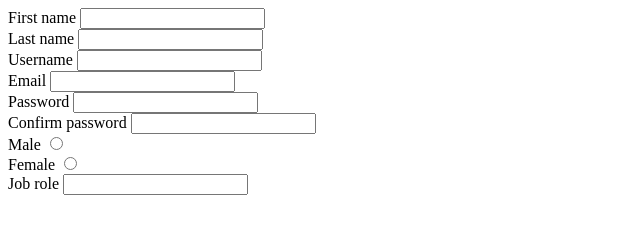
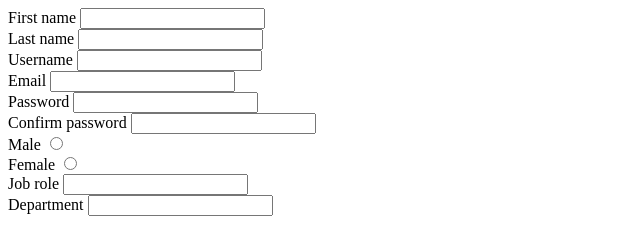
Before and after one commit to RusimbiP/Teamwork, a plain HTML site: page index.html in a window 1280 px wide. Shown: the whole page, without its empty margins (0-640 px from the left). Drawn offline with Linux system fonts and the light colour scheme.

Commit message:
feat(signup):add label and input field for employee's department

```diff
--- a/index.html
+++ b/index.html
@@ -51,6 +51,10 @@
               <input type="text" name="" id="" required>
             </div>
           </div>
+          <div class="text-box">
+            <label for="department">Department</label>
+            <input type="text" name="" id="" required>
+          </div>
         </div>
       </form>
     </section>
```
